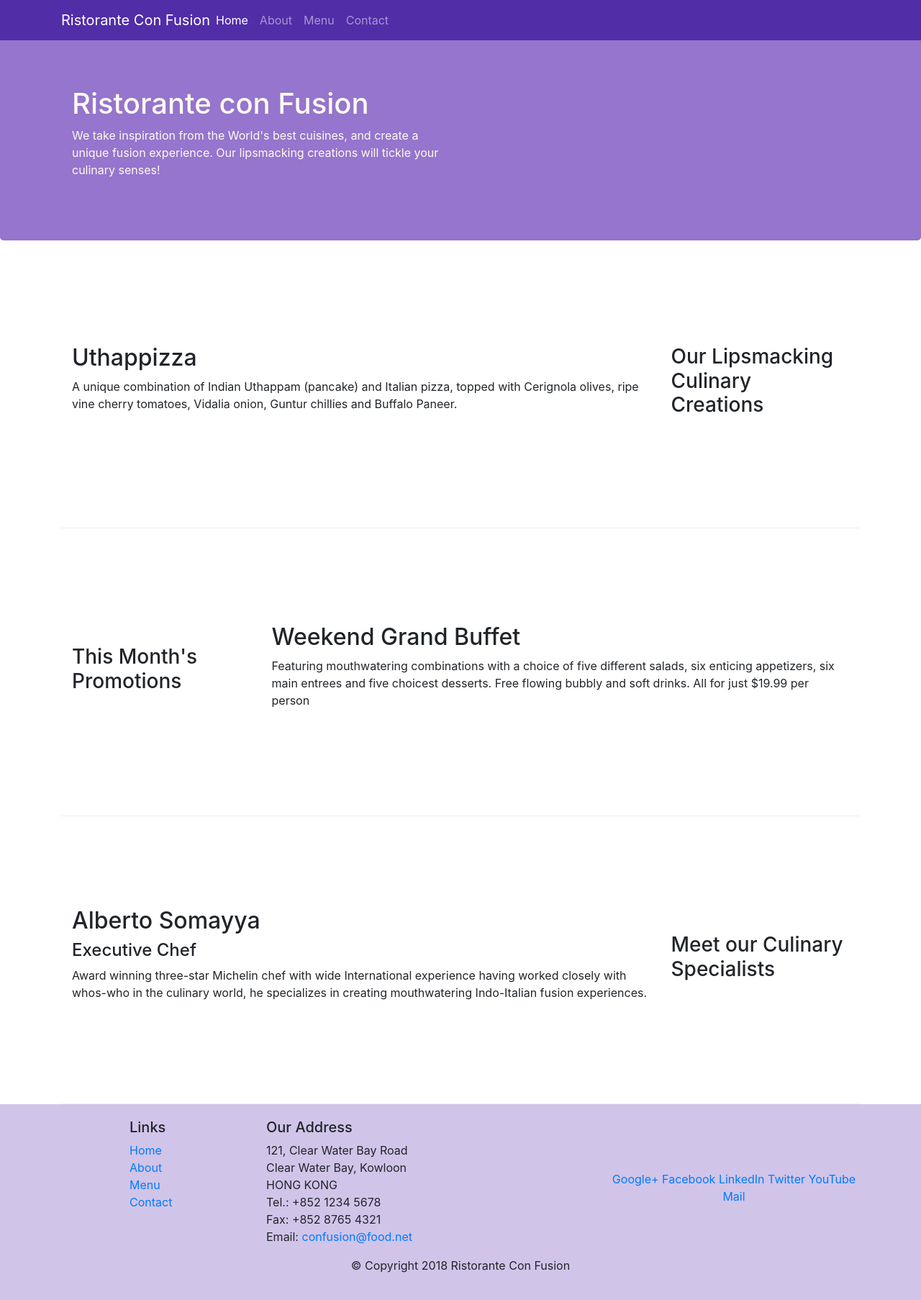
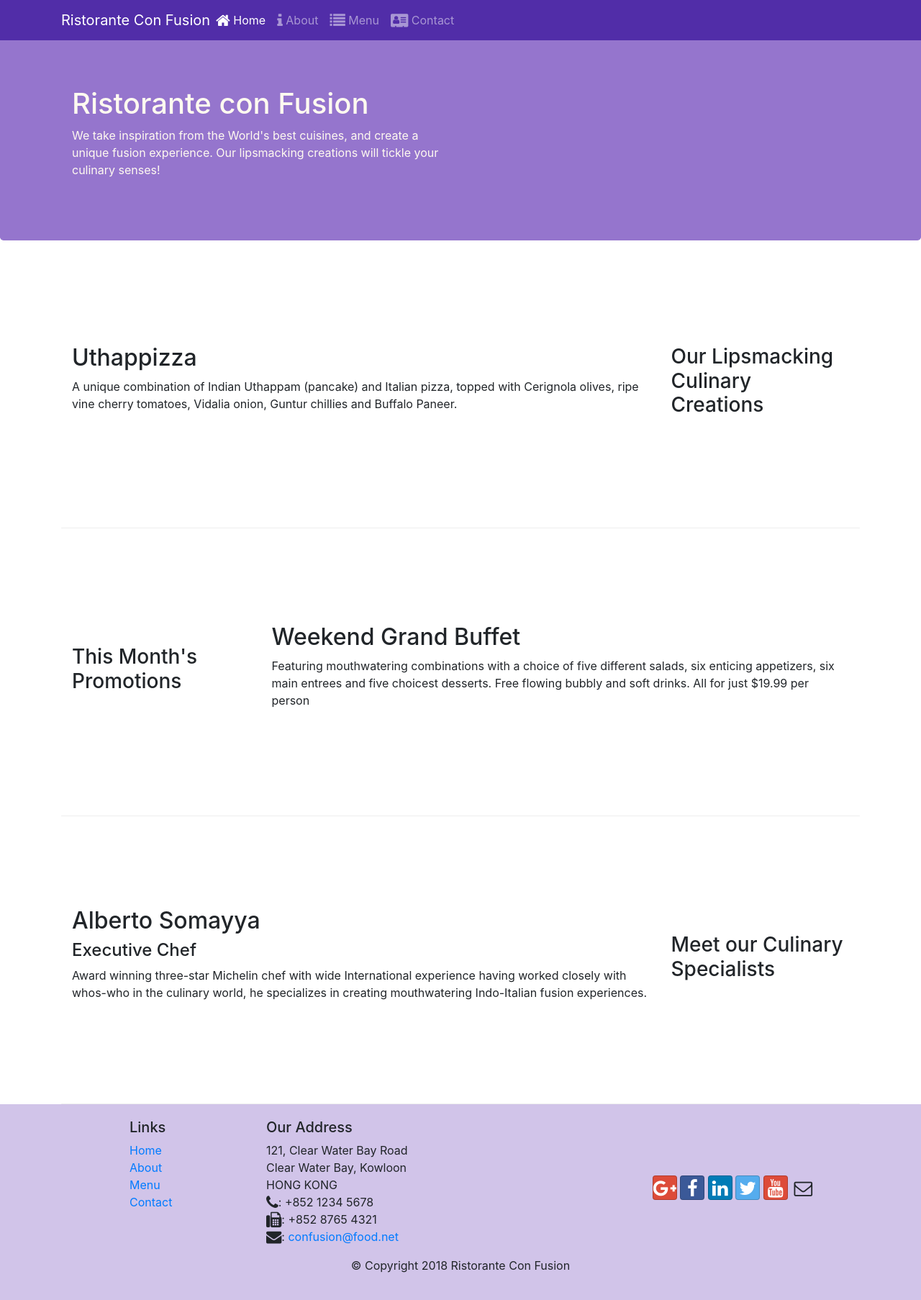
Before and after one commit to Jeerihon/confusion-bootstrap4, a website: page index.html in a window 1280 px wide. Shown: the whole page at 72% size. Drawn offline with nearby package versions, Linux system fonts and the light colour scheme.

Commit message:
Icon fonts

```diff
--- a/aboutus.html
+++ b/aboutus.html
@@ -8,7 +8,9 @@
 	/>
 	<meta http-equiv="x-ua-compatible" content="ie=edge" />
 
-	<link rel="stylesheet" href="./node_modules/bootstrap/dist/css/bootstrap.min.css">
+	<link rel="stylesheet" href="node_modules/bootstrap/dist/css/bootstrap.min.css">
+	<link rel="stylesheet" href="node_modules/font-awesome/css/font-awesome.min.css">
+	<link rel="stylesheet" href="node_modules/bootstrap-social/bootstrap-social.css">
 	<link rel="stylesheet" href="./css/styles.css">
 
 	<title>Ristorante Con Fusion: About Us</title>
@@ -30,13 +32,35 @@
 
 			<div class="collapse navbar-collapse" id="Navbar">
 				<ul class="navbar-nav mr-auto">
-					<li class="nav-item"><a href="./index.html" class="nav-link">Home</a></li>
-					<li class="nav-item active"><a href="#" class="nav-link">About</a></li>
-					<li class="nav-item"><a href="#" class="nav-link">Menu</a></li>
-					<li class="nav-item"><a href="#" class="nav-link">Contact</a></li>
+					<li class="nav-item">
+						<a href="./index.html" class="nav-link">
+							<span class="fa fa-home fa-lg"></span>
+							Home
+						</a>
+					</li>
+
+					<li class="nav-item active">
+						<a href="#" class="nav-link">
+							<span class="fa fa-info fa-lg"></span>
+							About
+						</a>
+					</li>
+
+					<li class="nav-item">
+						<a href="#" class="nav-link">
+							<span class="fa fa-list fa-lg"></span>
+							Menu
+						</a>
+					</li>
+
+					<li class="nav-item">
+						<a href="#" class="nav-link">
+							<span class="fa fa-address-card fa-lg"></span>
+							Contact
+						</a>
+					</li>
 				</ul>
 			</div>
-		</div>
 	</nav>
 
 	<header class="jumbotron">
@@ -50,6 +74,7 @@
 						your culinary senses!
 					</p>
 				</div>
+
 				<div class="col-12 col-sm"></div>
 			</div>
 		</div>
@@ -71,6 +96,7 @@
 		<div class="row row-content">
 			<div class="col-12 col-sm-6">
 				<h2>Our History</h2>
+
 				<p>
 					Started in 2010, Ristorante con Fusion quickly established itself as
 					a culinary icon par excellence in Hong Kong. With its unique brand
@@ -79,6 +105,7 @@
 					the best three-star Michelin chefs in the world, you never know what
 					will arrive on your plate the next time you visit us.
 				</p>
+
 				<p>
 					The restaurant traces its humble beginnings to
 					<em>The Frying Pan</em>, a successful chain started by our CEO, Mr.
@@ -92,6 +119,7 @@
 		<div class="row row-content">
 			<div class="col-12">
 				<h2>Corporate Leadership</h2>
+
 				<h3>Peter Pan <small>Chief Epicurious Officer</small></h3>
 				<p class="d-none d-sm-block">
 					Our CEO, Peter, credits his hardworking East Asian immigrant parents
@@ -104,6 +132,7 @@
 					fusion cuisines to this restaurant, pioneering cross-cultural
 					culinary connections.
 				</p>
+
 				<h3>Dhanasekaran Witherspoon <small>Chief Food Officer</small></h3>
 				<p class="d-none d-sm-block">
 					Our CFO, Danny, as he is affectionately referred to by his
@@ -113,6 +142,7 @@
 					sources. As he puts it in his own words,
 					<em>Everything that runs, wins, and everything that stays, pays!</em>
 				</p>
+
 				<h3>Agumbe Tang <small>Chief Taste Officer</small></h3>
 				<p class="d-none d-sm-block">
 					Blessed with the most discerning gustatory sense, Agumbe, our CTO,
@@ -121,6 +151,7 @@
 					does not meet his exacting standards. He lives by his motto,
 					<em>You click only if you survive my lick.</em>
 				</p>
+
 				<h3>Alberto Somayya <small>Executive Chef</small></h3>
 				<p class="d-none d-sm-block">
 					Award winning three-star Michelin chef with wide International
@@ -148,6 +179,7 @@
 						<li><a href="#">Contact</a></li>
 					</ul>
 				</div>
+
 				<div class="col-7 col-sm-5">
 					<h5>Our Address</h5>
 					<address>
@@ -159,17 +191,36 @@
 						Email: <a href="mailto:confusion@food.net">confusion@food.net</a>
 					</address>
 				</div>
+
 				<div class="col-12 col-sm-4 align-self-center">
 					<div class="text-center">
-						<a href="http://google.com/+">Google+</a>
-						<a href="http://www.facebook.com/profile.php?id=">Facebook</a>
-						<a href="http://www.linkedin.com/in/">LinkedIn</a>
-						<a href="http://twitter.com/">Twitter</a>
-						<a href="http://youtube.com/">YouTube</a>
-						<a href="mailto:">Mail</a>
+						<a class="btn btn-social-icon btn-google" href="http://google.com/+">
+							<i class="fa fa-google-plus fa-lg"></i>
+						</a>
+
+						<a class="btn btn-social-icon btn-facebook" href="http://www.facebook.com/profile.php?id=">
+							<i class="fa fa-facebook fa-lg"></i>
+						</a>
+
+						<a class="btn btn-social-icon btn-linkedin" href="http://www.linkedin.com/in/">
+							<i class="fa fa-linkedin fa-lg"></i>
+						</a>
+
+						<a class="btn btn-social-icon btn-twitter" href="http://twitter.com/">
+							<i class="fa fa-twitter fa-lg"></i>
+						</a>
+
+						<a class="btn btn-social-icon btn-google" href="http://youtube.com/">
+							<i class="fa fa-youtube fa-lg"></i>
+						</a>
+
+						<a class="btn btn-social-icon" href="mailto:">
+							<i class="fa fa-envelope-o fa-lg"></i>
+						</a>
 					</div>
 				</div>
 			</div>
+
 			<div class="row justify-content-center">
 				<div class="col-auto">
 					<p>© Copyright 2018 Ristorante Con Fusion</p>
--- a/index.html
+++ b/index.html
@@ -11,6 +11,8 @@
 
     <!-- Bootstrap CSS -->
     <link rel="stylesheet" href="node_modules/bootstrap/dist/css/bootstrap.min.css"/>
+    <link rel="stylesheet" href="node_modules/font-awesome/css/font-awesome.min.css">
+    <link rel="stylesheet" href="node_modules/bootstrap-social/bootstrap-social.css">
     <link rel="stylesheet" href="./css/styles.css">
     <title>Ristorante Con Fusion</title>
   </head>
@@ -31,10 +33,33 @@
 
         <div class="collapse navbar-collapse" id="Navbar">
           <ul class="navbar-nav mr-auto">
-            <li class="nav-item active"><a href="#" class="nav-link">Home</a></li>
-            <li class="nav-item"><a href="./aboutus.html" class="nav-link">About</a></li>
-            <li class="nav-item"><a href="#" class="nav-link">Menu</a></li>
-            <li class="nav-item"><a href="#" class="nav-link">Contact</a></li>
+            <li class="nav-item active">
+              <a href="#" class="nav-link">
+                <span class="fa fa-home fa-lg"></span>
+                Home
+              </a>
+            </li>
+
+            <li class="nav-item">
+              <a href="./aboutus.html" class="nav-link">
+                <span class="fa fa-info fa-lg"></span>
+                About
+              </a>
+            </li>
+
+            <li class="nav-item">
+              <a href="#" class="nav-link">
+                <span class="fa fa-list fa-lg"></span>
+                Menu
+              </a>
+            </li>
+
+            <li class="nav-item">
+              <a href="#" class="nav-link">
+                <span class="fa fa-address-card fa-lg"></span>
+                Contact
+              </a>
+            </li>
           </ul>
         </div>
       </div>
@@ -124,20 +149,37 @@
               121, Clear Water Bay Road<br />
               Clear Water Bay, Kowloon<br />
               HONG KONG<br />
-              Tel.: +852 1234 5678<br />
-              Fax: +852 8765 4321<br />
-              Email: <a href="mailto:confusion@food.net">confusion@food.net</a>
+              <i class="fa fa-phone fa-lg"></i>: +852 1234 5678<br />
+              <i class="fa fa-fax fa-lg"></i>: +852 8765 4321<br />
+              <i class="fa fa-envelope fa-lg"></i>: <a href="mailto:confusion@food.net">confusion@food.net</a>
             </address>
           </div>
 
           <div class="col-12 col-sm-4 align-self-center">
             <div class="text-center">
-              <a href="http://google.com/+">Google+</a>
-              <a href="http://www.facebook.com/profile.php?id=">Facebook</a>
-              <a href="http://www.linkedin.com/in/">LinkedIn</a>
-              <a href="http://twitter.com/">Twitter</a>
-              <a href="http://youtube.com/">YouTube</a>
-              <a href="mailto:">Mail</a>
+              <a class="btn btn-social-icon btn-google" href="http://google.com/+">
+                <i class="fa fa-google-plus fa-lg"></i>
+              </a>
+
+              <a class="btn btn-social-icon btn-facebook" href="http://www.facebook.com/profile.php?id=">
+                <i class="fa fa-facebook fa-lg"></i>
+              </a>
+
+              <a class="btn btn-social-icon btn-linkedin" href="http://www.linkedin.com/in/">
+                <i class="fa fa-linkedin fa-lg"></i>
+              </a>
+
+              <a class="btn btn-social-icon btn-twitter" href="http://twitter.com/">
+                <i class="fa fa-twitter fa-lg"></i>
+              </a>
+
+              <a class="btn btn-social-icon btn-google" href="http://youtube.com/">
+                <i class="fa fa-youtube fa-lg"></i>
+              </a>
+
+              <a class="btn btn-social-icon" href="mailto:">
+                <i class="fa fa-envelope-o fa-lg"></i>
+              </a>
             </div>
           </div>
         </div>
--- a/package.json
+++ b/package.json
@@ -16,6 +16,8 @@
   "dependencies": {
     "@popperjs/core": "^2.4.0",
     "bootstrap": "^4.4.1",
+    "bootstrap-social": "^5.1.1",
+    "font-awesome": "^4.7.0",
     "jquery": "3.4.1",
     "popper.js": "^1.16.1"
   }
```
Also changed, not shown: 1 other file.
